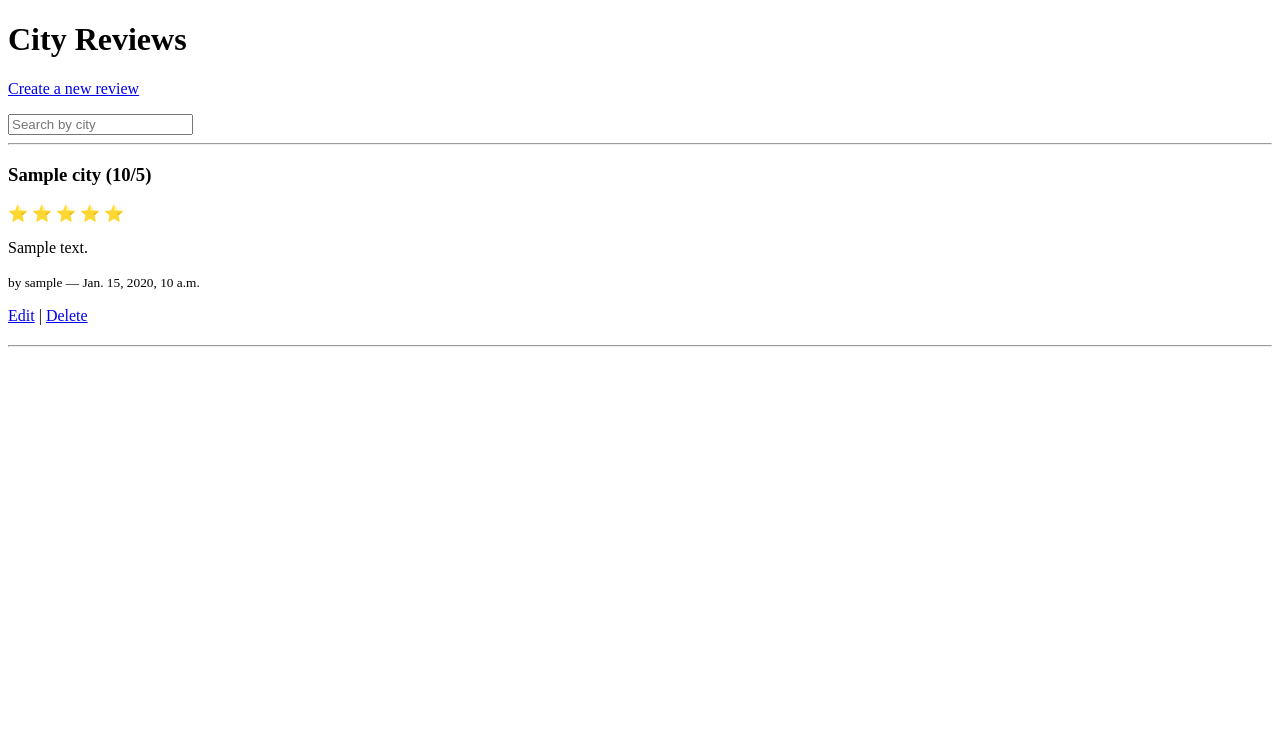
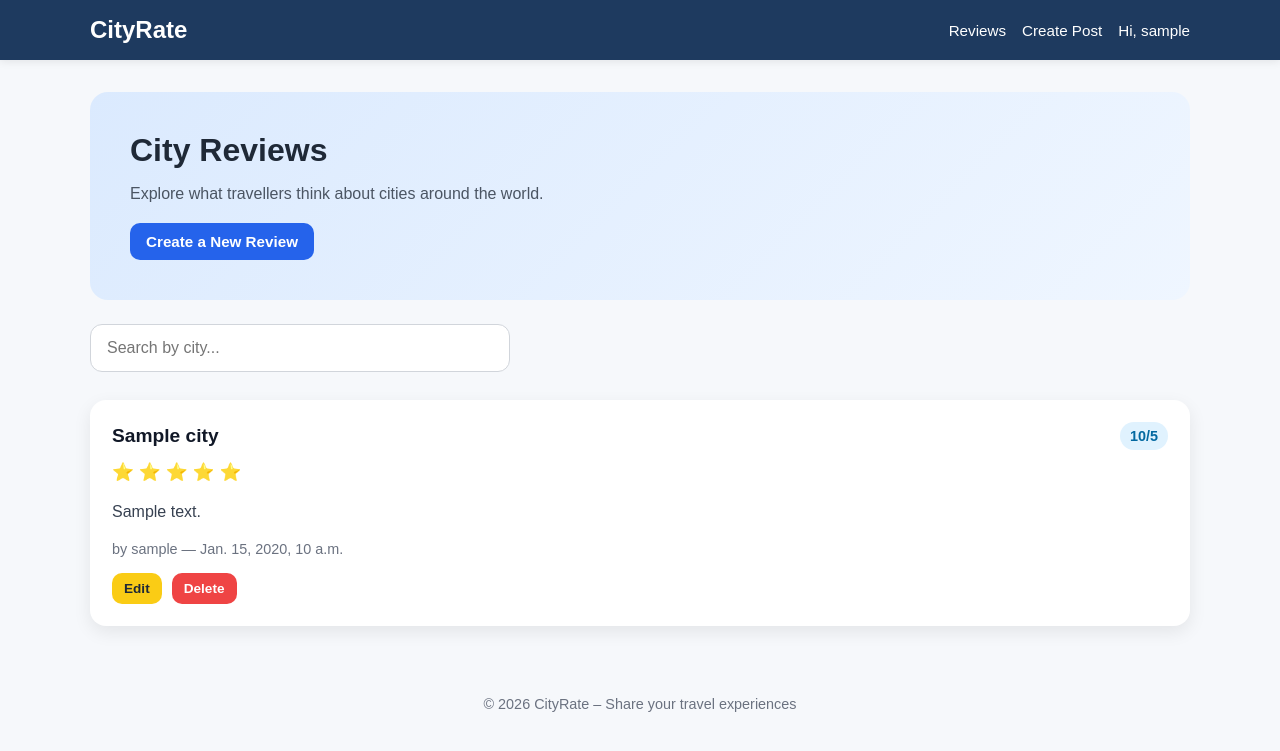
Before and after one commit to Yara4a/CityRate, a Django app: page /cityrate/reviews/ in a window 1280 px wide. Shown: the top 751 px of the page. Run offline with Django 5.2, Linux system fonts and the light colour scheme; a user stored in the database is signed in; tables that the repository leaves empty hold one stand-in row (values such as "Sample post").

Commit message:
Add base template, CSS styling, and JS search functionality

```diff
--- /dev/null
+++ b/city/static/css/style.css
@@ -0,0 +1,377 @@
+* {
+    box-sizing: border-box;
+}
+
+body {
+    margin: 0;
+    font-family: Arial, sans-serif;
+    background-color: #f6f8fb;
+    color: #1f2937;
+}
+
+/* Navbar */
+.navbar {
+    background-color: #1e3a5f;
+    padding: 16px 0;
+    box-shadow: 0 2px 8px rgba(0, 0, 0, 0.08);
+}
+
+.nav-container {
+    width: 90%;
+    max-width: 1100px;
+    margin: 0 auto;
+    display: flex;
+    justify-content: space-between;
+    align-items: center;
+    gap: 16px;
+}
+
+.logo {
+    color: white;
+    text-decoration: none;
+    font-size: 1.5rem;
+    font-weight: bold;
+}
+
+.nav-links {
+    display: flex;
+    align-items: center;
+    gap: 16px;
+    flex-wrap: wrap;
+}
+
+.nav-links a,
+.nav-user {
+    color: white;
+    text-decoration: none;
+    font-size: 0.95rem;
+}
+
+.nav-links a:hover {
+    opacity: 0.85;
+}
+
+.nav-button {
+    background: white;
+    color: #1e3a5f !important;
+    padding: 8px 14px;
+    border-radius: 8px;
+    font-weight: bold;
+}
+
+/* Main page container */
+.page-container {
+    width: 90%;
+    max-width: 1100px;
+    margin: 32px auto;
+}
+
+/* Hero section */
+.hero {
+    background: linear-gradient(135deg, #dbeafe, #eff6ff);
+    padding: 40px;
+    border-radius: 18px;
+    margin-bottom: 24px;
+}
+
+.hero h1 {
+    margin-top: 0;
+    margin-bottom: 10px;
+    font-size: 2rem;
+}
+
+.hero p {
+    margin-bottom: 20px;
+    color: #4b5563;
+}
+
+.hero-actions {
+    margin-top: 10px;
+}
+
+/* Search section */
+.search-section {
+    margin-bottom: 28px;
+}
+
+.search-input {
+    width: 100%;
+    max-width: 420px;
+    padding: 14px 16px;
+    border: 1px solid #d1d5db;
+    border-radius: 12px;
+    font-size: 1rem;
+    background: white;
+    outline: none;
+}
+
+.search-input:focus {
+    border-color: #2563eb;
+    box-shadow: 0 0 0 3px rgba(37, 99, 235, 0.1);
+}
+
+/* Reviews grid */
+.reviews-section {
+    display: grid;
+    grid-template-columns: repeat(auto-fit, minmax(280px, 1fr));
+    gap: 20px;
+}
+
+/* Review card */
+.review-card {
+    background: white;
+    border-radius: 16px;
+    padding: 22px;
+    box-shadow: 0 6px 18px rgba(0, 0, 0, 0.08);
+    transition: transform 0.2s ease, box-shadow 0.2s ease;
+}
+
+.review-card:hover {
+    transform: translateY(-4px);
+    box-shadow: 0 10px 22px rgba(0, 0, 0, 0.1);
+}
+
+.review-top {
+    display: flex;
+    justify-content: space-between;
+    align-items: center;
+    gap: 12px;
+}
+
+.city-name {
+    margin: 0;
+    font-size: 1.2rem;
+    color: #111827;
+}
+
+.rating-badge {
+    background: #e0f2fe;
+    color: #0369a1;
+    padding: 6px 10px;
+    border-radius: 999px;
+    font-size: 0.9rem;
+    font-weight: bold;
+    white-space: nowrap;
+}
+
+.stars {
+    margin: 12px 0;
+    font-size: 1.1rem;
+}
+
+.review-text {
+    line-height: 1.6;
+    color: #374151;
+    margin-bottom: 0;
+}
+
+.review-meta {
+    display: block;
+    margin-top: 16px;
+    color: #6b7280;
+    font-size: 0.9rem;
+}
+
+.review-actions {
+    margin-top: 16px;
+    display: flex;
+    gap: 10px;
+    flex-wrap: wrap;
+}
+
+/* Buttons */
+.btn {
+    display: inline-block;
+    text-decoration: none;
+    border: none;
+    cursor: pointer;
+    border-radius: 10px;
+    padding: 10px 16px;
+    font-size: 0.95rem;
+    font-weight: bold;
+    transition: 0.2s ease;
+}
+
+.btn-primary {
+    background-color: #2563eb;
+    color: white;
+}
+
+.btn-primary:hover {
+    background-color: #1d4ed8;
+}
+
+.btn-small {
+    padding: 8px 12px;
+    font-size: 0.85rem;
+}
+
+.btn-edit {
+    background: #facc15;
+    color: #1f2937;
+}
+
+.btn-edit:hover {
+    background: #eab308;
+}
+
+.btn-delete {
+    background: #ef4444;
+    color: white;
+}
+
+.btn-delete:hover {
+    background: #dc2626;
+}
+
+.btn-secondary {
+    background: #e5e7eb;
+    color: #111827;
+}
+
+.btn-secondary:hover {
+    background: #d1d5db;
+}
+
+/* Empty state */
+.empty-state {
+    background: white;
+    border-radius: 16px;
+    padding: 30px;
+    text-align: center;
+    box-shadow: 0 6px 18px rgba(0, 0, 0, 0.08);
+}
+
+/* Form pages */
+.form-page {
+    display: flex;
+    justify-content: center;
+    align-items: flex-start;
+}
+
+.form-card {
+    width: 100%;
+    max-width: 700px;
+    background: white;
+    border-radius: 18px;
+    padding: 32px;
+    box-shadow: 0 6px 18px rgba(0, 0, 0, 0.08);
+}
+
+.form-card h1 {
+    margin-top: 0;
+    margin-bottom: 10px;
+}
+
+.form-subtitle {
+    color: #6b7280;
+    margin-bottom: 24px;
+    line-height: 1.5;
+}
+
+/* Django form styling */
+.styled-form p {
+    margin-bottom: 18px;
+}
+
+.styled-form label {
+    display: block;
+    font-weight: bold;
+    margin-bottom: 6px;
+    color: #374151;
+}
+
+.styled-form input,
+.styled-form textarea,
+.styled-form select {
+    width: 100%;
+    margin-top: 6px;
+    padding: 12px 14px;
+    border: 1px solid #d1d5db;
+    border-radius: 10px;
+    font-size: 1rem;
+    background: #fff;
+    outline: none;
+}
+
+.styled-form input:focus,
+.styled-form textarea:focus,
+.styled-form select:focus {
+    border-color: #2563eb;
+    box-shadow: 0 0 0 3px rgba(37, 99, 235, 0.1);
+}
+
+.styled-form textarea {
+    min-height: 120px;
+    resize: vertical;
+}
+
+/* Back link */
+.back-link {
+    margin-top: 20px;
+}
+
+.back-link a {
+    color: #2563eb;
+    text-decoration: none;
+    font-weight: 500;
+}
+
+.back-link a:hover {
+    text-decoration: underline;
+}
+
+/* Delete page preview */
+.review-preview {
+    background: #f9fafb;
+    border-radius: 10px;
+    padding: 15px;
+    margin: 15px 0;
+    border: 1px solid #e5e7eb;
+    color: #374151;
+    line-height: 1.6;
+}
+
+.delete-actions {
+    display: flex;
+    gap: 10px;
+    margin-top: 15px;
+    flex-wrap: wrap;
+}
+
+/* Footer */
+.site-footer {
+    text-align: center;
+    padding: 24px 16px;
+    color: #6b7280;
+    font-size: 0.9rem;
+}
+
+/* Responsive */
+@media (max-width: 768px) {
+    .nav-container {
+        flex-direction: column;
+        align-items: flex-start;
+    }
+
+    .nav-links {
+        width: 100%;
+    }
+
+    .review-top {
+        flex-direction: column;
+        align-items: flex-start;
+    }
+
+    .hero {
+        padding: 28px;
+    }
+
+    .hero h1 {
+        font-size: 1.6rem;
+    }
+
+    .form-card {
+        padding: 24px;
+    }
+}
--- a/city/static/js/main.js
+++ b/city/static/js/main.js
@@ -1,22 +1,32 @@
 document.addEventListener("DOMContentLoaded", function () {
+
     const searchInput = document.getElementById("citySearch");
     const reviewCards = document.querySelectorAll(".review-card");
 
-    if (searchInput) {
+    if (!searchInput) return;
+
     searchInput.addEventListener("keyup", function () {
+
         const searchValue = searchInput.value.toLowerCase();
 
         reviewCards.forEach(function (card) {
-                const cityName = card.querySelector(".city-name").textContent.toLowerCase();
+
+            const cityNameElement = card.querySelector(".city-name");
+
+            if (!cityNameElement) return;
+
+            const cityName = cityNameElement.textContent.toLowerCase();
 
             if (cityName.includes(searchValue)) {
-                    card.style.display = "block";
+                card.style.display = "";
             } else {
                 card.style.display = "none";
             }
-            });
-        });
-    }
+
         });
 
-console.log("Search JS running");
+    });
+
+});
+
+console.log("City search JS loaded");
--- /dev/null
+++ b/city/templates/city/base.html
@@ -0,0 +1,66 @@
+{% load static %}
+<!DOCTYPE html>
+<html lang="en">
+<head>
+    <meta charset="UTF-8">
+    <meta name="viewport" content="width=device-width, initial-scale=1.0">
+
+    <title>{% block title %}CityRate{% endblock %}</title>
+
+    <link rel="stylesheet" href="{% static 'css/style.css' %}">
+</head>
+
+<body>
+
+<nav class="navbar">
+    <div class="nav-container">
+
+        <a href="{% url 'review_list' %}" class="logo">
+            CityRate
+        </a>
+
+        <div class="nav-links">
+
+            <a href="{% url 'review_list' %}">Reviews</a>
+
+            <a href="{% url 'create_post' %}">
+                Create Post
+            </a>
+
+            {% if user.is_authenticated %}
+
+                <span class="nav-user">
+                    Hi, {{ user.username }}
+                </span>
+
+            {% else %}
+
+                <a href="{% url 'login' %}" class="nav-button">
+                    Login
+                </a>
+
+            {% endif %}
+
+        </div>
+
+    </div>
+</nav>
+
+
+<main class="page-container">
+
+    {% block content %}
+    {% endblock %}
+
+</main>
+
+
+<footer class="site-footer">
+    <p>© 2026 CityRate – Share your travel experiences</p>
+</footer>
+
+
+<script src="{% static 'js/main.js' %}"></script>
+
+</body>
+</html>
--- a/city/templates/city/review_list.html
+++ b/city/templates/city/review_list.html
@@ -1,67 +1,63 @@
+{% extends "city/base.html" %}
 {% load static %}
-<!DOCTYPE html>
-<html>
-<head>
-    <title>City Reviews</title>
-</head>
 
-<body>
+{% block title %}City Reviews | CityRate{% endblock %}
 
+{% block content %}
+
+<section class="hero">
     <h1>City Reviews</h1>
+    <p>Explore what travellers think about cities around the world.</p>
 
-<p>
-    <a href="{% url 'create_post' %}">Create a new review</a>
-</p>
+    <div class="hero-actions">
+        <a href="{% url 'create_post' %}" class="btn btn-primary">Create a New Review</a>
+    </div>
+</section>
 
-<input type="text" id="citySearch" placeholder="Search by city">
+<section class="search-section">
+    <input type="text" id="citySearch" placeholder="Search by city..." class="search-input">
+</section>
 
-<hr>
+<section class="reviews-section">
+    {% for r in reviews %}
+        <div class="review-card">
 
-{% for r in reviews %}
+            <div class="review-top">
+                <h3 class="city-name">{{ r.city.city_name }}</h3>
+                <span class="rating-badge">{{ r.rating_score }}/5</span>
+            </div>
 
-<div class="review-card" style="margin-bottom:20px;">
-
-    <h3 class="city-name">
-        {{ r.city.city_name }} ({{ r.rating_score }}/5)
-    </h3>
-
-    <!-- Rating stars -->
-    <div>
+            <div class="stars">
                 {% for i in "12345" %}
                     {% if forloop.counter <= r.rating_score %}
-                ⭐
+                        <span>⭐</span>
                     {% else %}
-                ☆
+                        <span>☆</span>
                     {% endif %}
                 {% endfor %}
             </div>
 
-    <p>
+            <p class="review-text">
                 {{ r.review_text }}
             </p>
 
-    <small>
+            <small class="review-meta">
                 by {{ r.user.username }} — {{ r.created_at }}
             </small>
 
             {% if user.is_authenticated and r.user == user %}
-    <p>
-        <a href="{% url 'edit_post' r.id %}">Edit</a> |
-        <a href="{% url 'delete_post' r.id %}">Delete</a>
-    </p>
+                <div class="review-actions">
+                    <a href="{% url 'edit_post' r.id %}" class="btn btn-small btn-edit">Edit</a>
+                    <a href="{% url 'delete_post' r.id %}" class="btn btn-small btn-delete">Delete</a>
+                </div>
             {% endif %}
+        </div>
+    {% empty %}
+        <div class="empty-state">
+            <p>No reviews yet.</p>
+            <a href="{% url 'create_post' %}" class="btn btn-primary">Be the first to post</a>
+        </div>
+    {% endfor %}
+</section>
 
-</div>
-
-<hr>
-
-{% empty %}
-
-<p>No reviews yet.</p>
-
-{% endfor %}
-
-<script src="{% static 'js/main.js' %}"></script>
-
-</body>
-</html>
+{% endblock %}
```
Also changed, not shown: city/templates/city/create_post.html (+19 -18 lines), city/templates/city/delete_post.html (+37 -18 lines), city/templates/city/edit_post.html (+32 -17 lines). Lines whose indentation alone changed are shown as unchanged.
